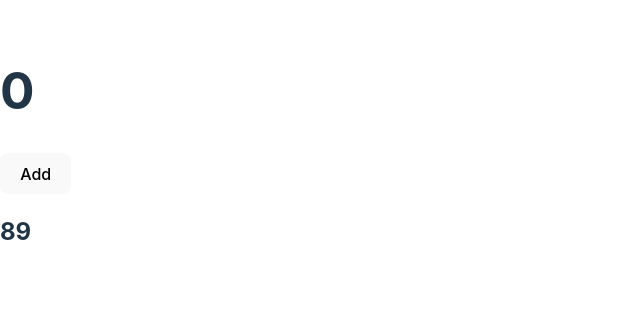
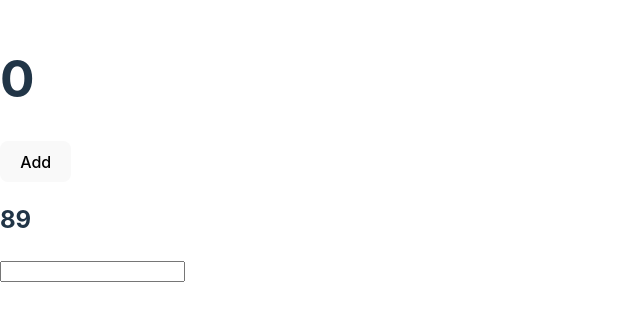
Before and after one commit to iiiamken/Typescript-react-hooks, a React (Vite) app: page / in a window 1280 px wide. Shown: the part 251-572 px from the top of the page, without its empty margins (0-640 px from the left). Built offline with nearby package versions, Linux system fonts and the light colour scheme.

Commit message:
added useRef

```diff
--- a/src/App.tsx
+++ b/src/App.tsx
@@ -1,4 +1,4 @@
-import { useState, useEffect, useCallback, useMemo } from "react"
+import { useState, useEffect, useCallback, useMemo, useRef } from "react"
 
 interface User {
   id: number
@@ -39,11 +39,15 @@ function App() {
   const myNum = 10
   const memoizedFib = useMemo(() => fib(myNum), [myNum])
 
+  //useRef
+  const inputRef = useRef<HTMLInputElement>(null)
+
   return (
     <div className="App">
       <h1>{count}</h1>
       <button onClick={addTwo}>Add</button>
       <h2>{memoizedFib}</h2>
+      <input ref={inputRef} />
     </div>
   )
 }
```
